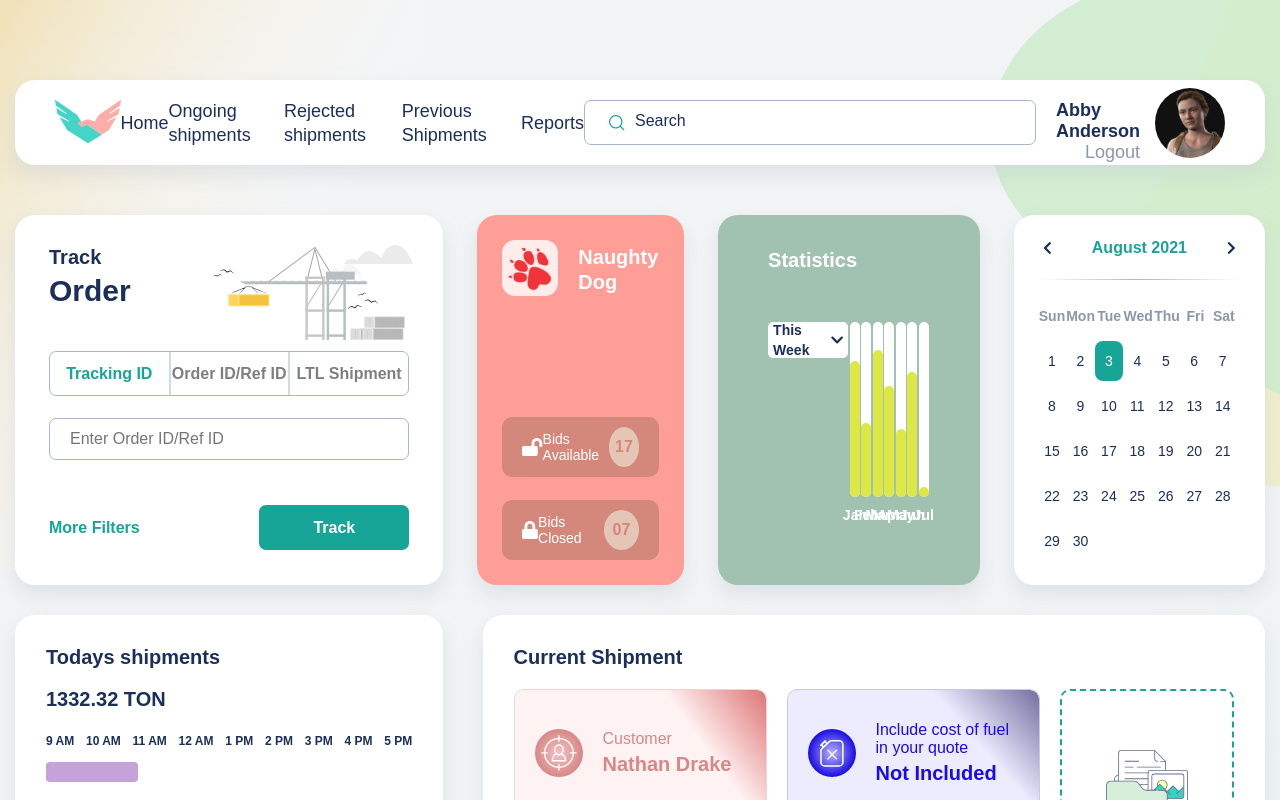
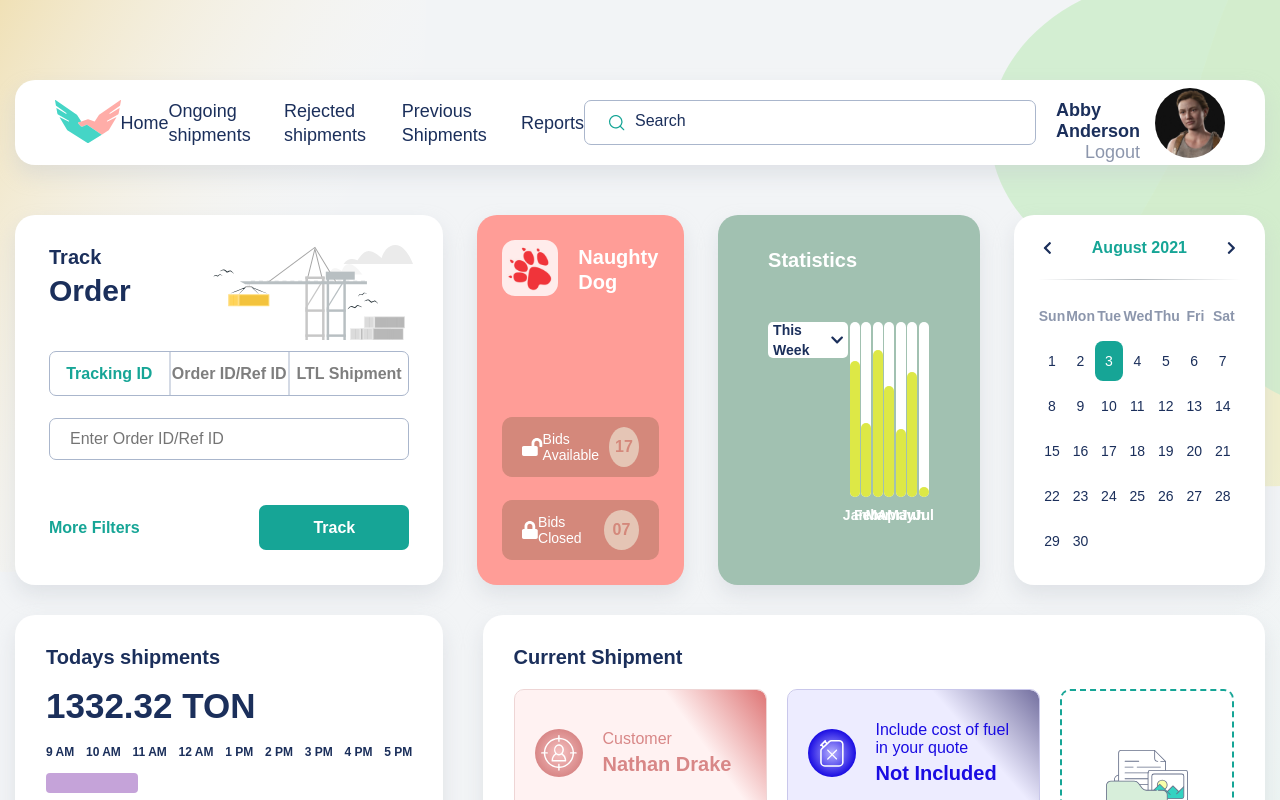
Before and after one commit to KamilTokarz110/Vue-dashboard, a Vue app: page / in a window 1280 px wide. Shown: the top 800 px of the page. Built offline with nearby package versions, Linux system fonts and the light colour scheme.

Commit message:
Applying corrections on todays-shipment title

```diff
--- a/src/scss/_main.scss
+++ b/src/scss/_main.scss
@@ -1015,6 +1015,9 @@ html {
                 font-size: 2rem;
                 font-weight: bolder;
 
+                @include lg {
+                    font-size: 4.7rem;
+                }
 
 
             }
@@ -1161,6 +1164,11 @@ html {
                 position: relative;
                 font-size: 2rem;
                 font-weight: bold;
+
+                @include lg {
+                    font-size: 3.5rem;
+                    font-weight: bolder;
+                }
 
 
             }
@@ -1417,6 +1425,7 @@ html {
             border: 2px solid #16A596;
             border-radius: 7px;
             opacity: 1;
+            cursor: pointer;
 
             @include md {
                 font-size: 1.6rem;
```
